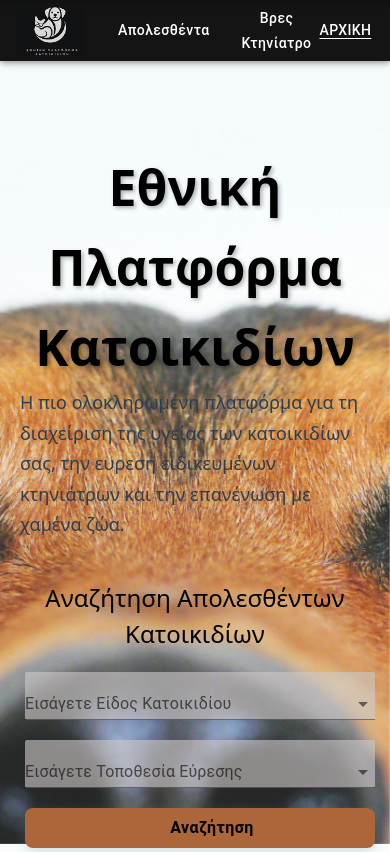
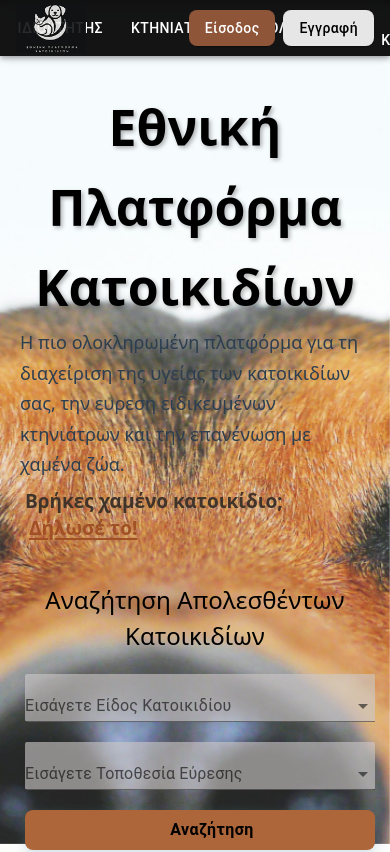
Before and after one commit to MerApost/Website-PetHealth, a React (Create React App) app: page /main_page in a window 390 px wide. Shown: the top 852 px of the page. Built offline with nearby package versions, Linux system fonts and the light colour scheme; data requests are answered from the project's data file; some icons are missing.

Commit message:
allages gia paroysiasi

```diff
--- a/src/App.css
+++ b/src/App.css
@@ -25,7 +25,7 @@
   align-items: flex-start;
   font-size: calc(10px + 2vmin);
   color: black;
-  padding: 20px; /* Προσθήκη padding στα αριστερά */
+  padding: 2px 20px 20px 20px; /* λίγο ακόμα πιο πάνω */
   position: relative;
   z-index: 1;
 }
--- a/src/App.js
+++ b/src/App.js
@@ -94,6 +94,7 @@ export default function App() {
           <Route path="/delete-account" element={<DeleteAccount />} />
           <Route path="/lost_pets/:id" element={<ViewLostPet/>} />
           <Route path="/lost_pets/:id/found_report" element={<FoundReport/>} />
+          <Route path="/found_report" element={<FoundReport/>} />
           <Route path="/owner_main/:id" element={<OwnerLogIn />} />
           <Route path="/find_vet" element={<FindVet />} />
           <Route path="/find_vet/:vetid" element={<FindVetViewProfileBio />} />
--- a/src/components/Navigation_bar/Navigation_bar.js
+++ b/src/components/Navigation_bar/Navigation_bar.js
@@ -29,9 +29,9 @@ export default function Navigationbar({ isLoggedIn, setIsLoggedIn }) {
 
   return (
     <AppBar position="fixed" sx={{ bgcolor: "rgba(0,0,0,0.92)", backdropFilter: "blur(10px)" }}>
-      <Toolbar sx={{ display: "flex", justifyContent: "space-between" }}>
-        {/* Logo */}
-        <Box sx={{ display: "flex", alignItems: "center", gap: 2 }}>
+      <Toolbar sx={{ display: "flex", justifyContent: "space-between", position: "relative" }}>
+        {/* Left: Logo */}
+        <Box sx={{ display: "flex", alignItems: "center", gap: 2, zIndex: 1 }}>
           <IconButton
             component={RouterLink}
             to="/main_page"
@@ -49,38 +49,19 @@ export default function Navigationbar({ isLoggedIn, setIsLoggedIn }) {
               sx={{ height: 50, width: 70, objectFit: "cover" }}
             />
           </IconButton>
-          <Button
-            component={RouterLink}
-            to="/lost_pets"
-            sx={{
-              color: "white",
-              minWidth: "auto",
-              padding: "6px 0 6px 16px",
-              textTransform: "none",
-              textDecoration: location.pathname.startsWith("/lost_pets") ? "underline" : "none",
-              textUnderlineOffset: "3px",
-            }}
-          >
-            Απολεσθέντα
-          </Button>
-          <Button
-            component={RouterLink}
-            to={findVetBase}
-            sx={{
-              color: "white",
-              minWidth: "auto",
-              padding: "6px 0 6px 16px",
-              textTransform: "none",
-              textDecoration: location.pathname.includes("/find_vet") ? "underline" : "none",
-              textUnderlineOffset: "3px",
-            }}
-          >
-            Βρες Κτηνίατρο
-          </Button>
         </Box>
 
-        {/* Links / Menus */}
-        <Box sx={{ display: "flex", alignItems: "center", gap: 2 }}>
+        {/* Center: Main navigation links */}
+        <Box
+          sx={{
+            position: "absolute",
+            left: "50%",
+            transform: "translateX(-50%)",
+            display: "flex",
+            alignItems: "center",
+            gap: 1.5,
+          }}
+        >
           <Button
             component={RouterLink}
             to="/main_page"
@@ -92,7 +73,6 @@ export default function Navigationbar({ isLoggedIn, setIsLoggedIn }) {
           >
             ΑΡΧΙΚΗ
           </Button>
-
           <Button
             component={RouterLink}
             to={ownerBase}
@@ -107,7 +87,6 @@ export default function Navigationbar({ isLoggedIn, setIsLoggedIn }) {
           >
             ΙΔΙΟΚΤΗΤΗΣ
           </Button>
-
           <Button
             component={RouterLink}
             to={vetBase}
@@ -122,8 +101,38 @@ export default function Navigationbar({ isLoggedIn, setIsLoggedIn }) {
           >
             ΚΤΗΝΙΑΤΡΟΣ
           </Button>
+          <Button
+            component={RouterLink}
+            to="/lost_pets"
+            sx={{
+              color: "white",
+              minWidth: "auto",
+              padding: "6px 0 6px 16px",
+              textTransform: "none",
+              textDecoration: location.pathname.startsWith("/lost_pets") ? "underline" : "none",
+              textUnderlineOffset: "3px",
+            }}
+          >
+            ΑΠΟΛΕΣΘΕΝΤΑ
+          </Button>
+          <Button
+            component={RouterLink}
+            to={findVetBase}
+            sx={{
+              color: "white",
+              minWidth: "auto",
+              padding: "6px 0 6px 16px",
+              textTransform: "none",
+              textDecoration: location.pathname.includes("/find_vet") ? "underline" : "none",
+              textUnderlineOffset: "3px",
+            }}
+          >
+            ΒΡΕΣ ΚΤΗΝΙΑΤΡΟ
+          </Button>
+        </Box>
 
-          {/* Right buttons */}
+        {/* Right: auth/profile buttons */}
+        <Box sx={{ display: "flex", alignItems: "center", gap: 2, zIndex: 1 }}>
           <Box sx={{ display: "flex", gap: 1, ml: 2 }}>
              {!isLoggedIn ? (
             <>
--- a/src/pages/Main/MainPage.css
+++ b/src/pages/Main/MainPage.css
@@ -3,7 +3,7 @@
   font-weight: bold; /* Bold */
   max-width: 800px;
   margin: 0; /* Αφαίρεση auto για να μείνει αριστερά */
-  margin-top: 30px;
+  margin-top: -12px;
   line-height: 1.6;
   color: black;
   text-shadow: 2px 2px 4px rgb(0, 0, 0, 0.3);
@@ -48,6 +48,49 @@
 
 .input_field .MuiInputLabel-root.Mui-focused {
   color: #a56312 !important;
+}
+
+.found-pet-alert {
+  width: fit-content;
+  max-width: 620px;
+  margin: 10px 0 0 5px;
+  padding: 0;
+  border-left: none;
+  background: transparent;
+  border: none;
+  border-radius: 0;
+  display: flex;
+  align-items: center;
+  justify-content: flex-start;
+  gap: 0;
+}
+
+.found-pet-alert-text {
+  color: #3f332a;
+  font-size: 19px;
+  font-weight: 700;
+  line-height: 1.25;
+}
+
+.found-pet-alert-action {
+  display: inline;
+  padding: 0;
+  background-color: transparent;
+  color: #a14f24;
+  border: none;
+  border-radius: 0;
+  text-decoration: underline;
+  text-decoration-thickness: 2px;
+  text-underline-offset: 3px;
+  font-size: 19px;
+  font-weight: 800;
+  margin-left: 4px;
+  white-space: nowrap;
+  transition: color 0.2s ease;
+}
+
+.found-pet-alert-action:hover {
+  color: #843f1a;
 }
 
 .quick-details{
@@ -235,6 +278,11 @@
 }
 
 @media (max-width: 900px) {
+  .found-pet-alert {
+    flex-direction: column;
+    align-items: flex-start;
+  }
+
   .selections {
     width: 90%;
     max-width: 400px;
--- a/src/pages/Main/MainPage.js
+++ b/src/pages/Main/MainPage.js
@@ -23,7 +23,7 @@ import {
   Button
 } from '@mui/material';
 
-import { useNavigate, useLocation } from 'react-router-dom';
+import { Link as RouterLink, useNavigate, useLocation } from 'react-router-dom';
 import { useLayoutEffect, useRef, useState, useEffect, useCallback } from 'react';
 
 export default function MainPage(){
@@ -282,6 +282,14 @@ export default function MainPage(){
         Η πιο ολοκληρωμένη πλατφόρμα για τη διαχείριση της υγείας των κατοικιδίων σας,
         την ευρεση ειδικευμένων κτηνιάτρων και την επανένωση με χαμένα ζώα.
       </span>
+      <Box className="found-pet-alert">
+        <span className="found-pet-alert-text">
+          Βρήκες χαμένο κατοικίδιο;
+        </span>
+        <RouterLink to="/found_report" className="found-pet-alert-action">
+          Δήλωσέ το!
+        </RouterLink>
+      </Box>
 
       <span style={{ display: 'block', marginTop: '40px', fontSize: '24px'}}>
         Αναζήτηση Απολεσθέντων Κατοικιδίων
```
Also changed, not shown: db.json (+194 -16 lines), 1 other file (tests, documents, lock files or other folders).
